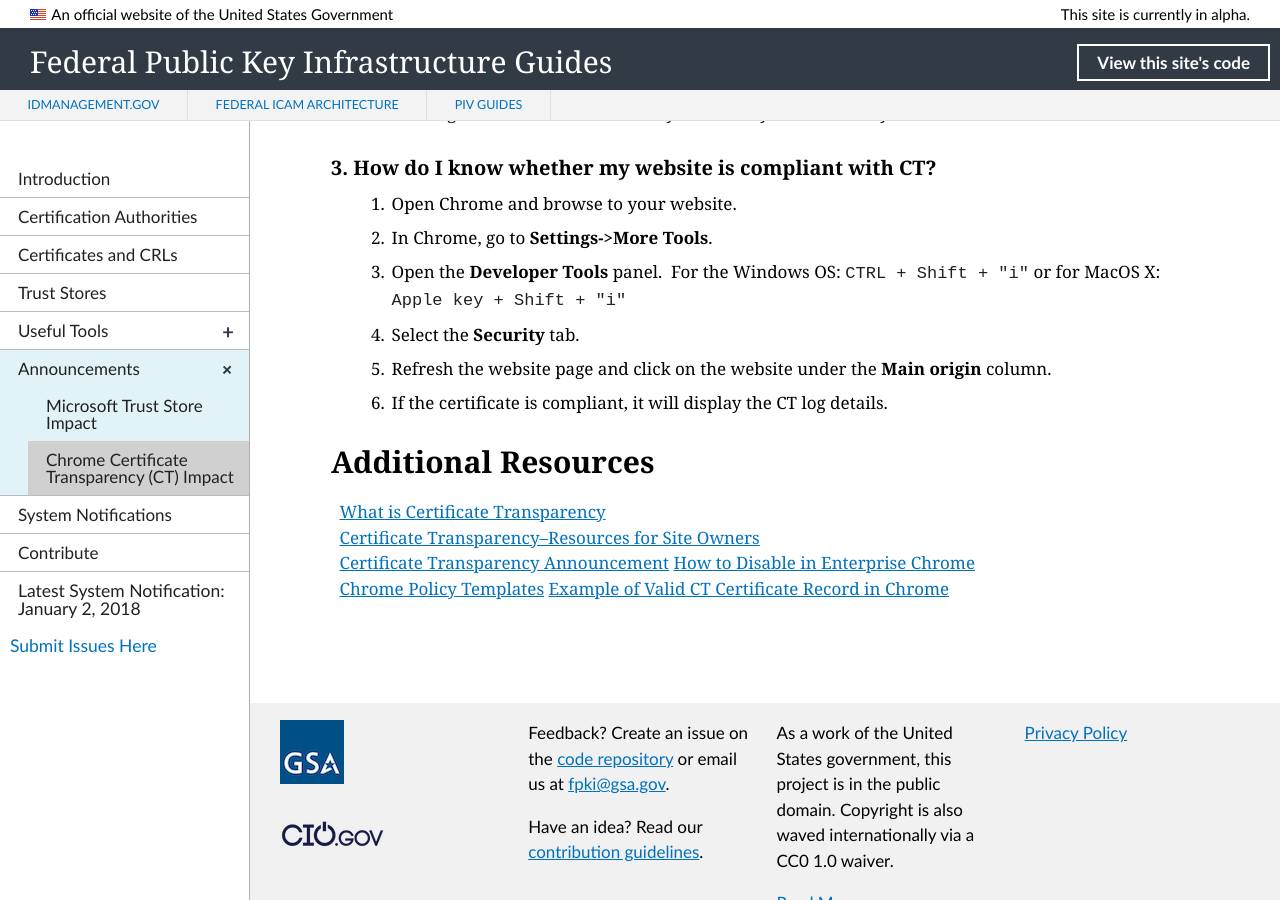
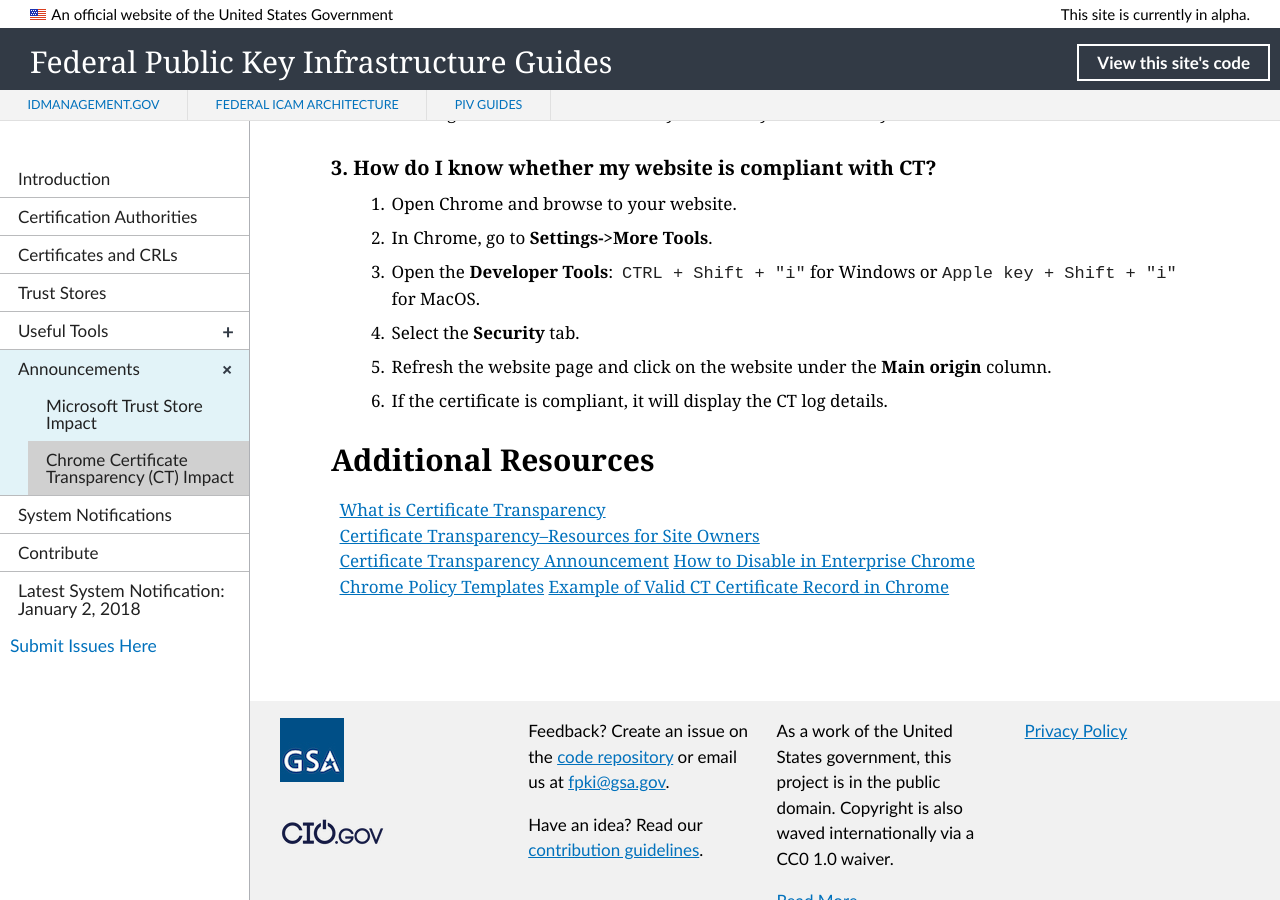
Before and after one commit to GSA/fpki-guides, a Jekyll site: the page built from _announcements/02_google_ct.md, in a window 1280 px wide and 900 px high, scrolled down 2744 px. Built offline with Jekyll 4.4.1, drawn with Linux system fonts in a browser that asks for light colours; nearby versions of some CDN libraries; library files that are not in the unit come from our copies.

Commit message:
Update 02_google_ct.md
Editorial

```diff
--- a/_announcements/02_google_ct.md
+++ b/_announcements/02_google_ct.md
@@ -18,12 +18,13 @@
 - [Additional Resources](#additional-resources)
 
 ## What Will Be Impacted?
-<!--Shouldn't we say that when the FPKI removes the trust bit for COMMON from the Microsoft trust store, the Google CT problem will go away for Windows users?-->
+<!--Should we say that when the FPKI removes the trust bit for COMMON from the Microsoft trust store, the Google CT problem will go away for Windows users?-->
 The Microsoft and Apple trust stores currently distribute the U.S. Government Root CA (Federal Common Policy CA [COMMON]) certificate.
 That means that a user of a Windows, Apple, or Chrome Operating System who also uses a Chrome browser will receive an error when browsing to an intranet website using an Federal PKI CA-issued, TLS/SSL certificate. A government user will receive an error on government-furnished equipment if all of the following are true:
 
 1. Using a Chrome browser
-2. Using Window OS, MacOS, Chrome OS, or Apple iOS device<!--Does Chrome OS also rely on MS and Apple trust store Root CA certificates to confirm the trustworthiness of SSL/TLS certificates that validate to COMMON?  Chromium Projects say "the root certificate policy for Chrome OS is forthcoming." Couldn't find anything published yet.--->
+2. Using Window OS, MacOS, Chrome OS, or Apple iOS device
+<!--Does Chrome OS also rely on MS and Apple trust store Root CA certificates to confirm the trustworthiness of SSL/TLS certificates that validate to COMMON?  Chromium Projects say the root certificate policy for Chrome OS is forthcoming but I couldn't find anything published yet.--->
 2. Browsing to an website with a TLS/SSL certificate that validates to COMMON
 3. The TLS/SSL certificate was issued after April 30, 2018
 
@@ -87,7 +88,7 @@
 <!--Will try to validate with Ken that this is what exactly appears. I couldn't find the "Settings->More Tools" option under Chrome Settings and so couldn't find the "Developer Tools"-->
 1. Open Chrome and browse to your website.<!--Won't you know that the website is compliant because you won't get a 404 error when you browse to it anymore?-->
 2. In Chrome, go to **Settings->More Tools**.
-3. Open the **Developer Tools** panel.&nbsp;&nbsp;For the Windows OS: `CTRL + Shift + "i"` or for MacOS X: `Apple key + Shift + "i"`
+3. Open the **Developer Tools**:&nbsp;&nbsp;`CTRL + Shift + "i"` for Windows or `Apple key + Shift + "i"` for MacOS.
 3. Select the **Security** tab.
 4. Refresh the website page and click on the website under the **Main origin** column.
 5. If the certificate is compliant, it will display the CT log details.
```
